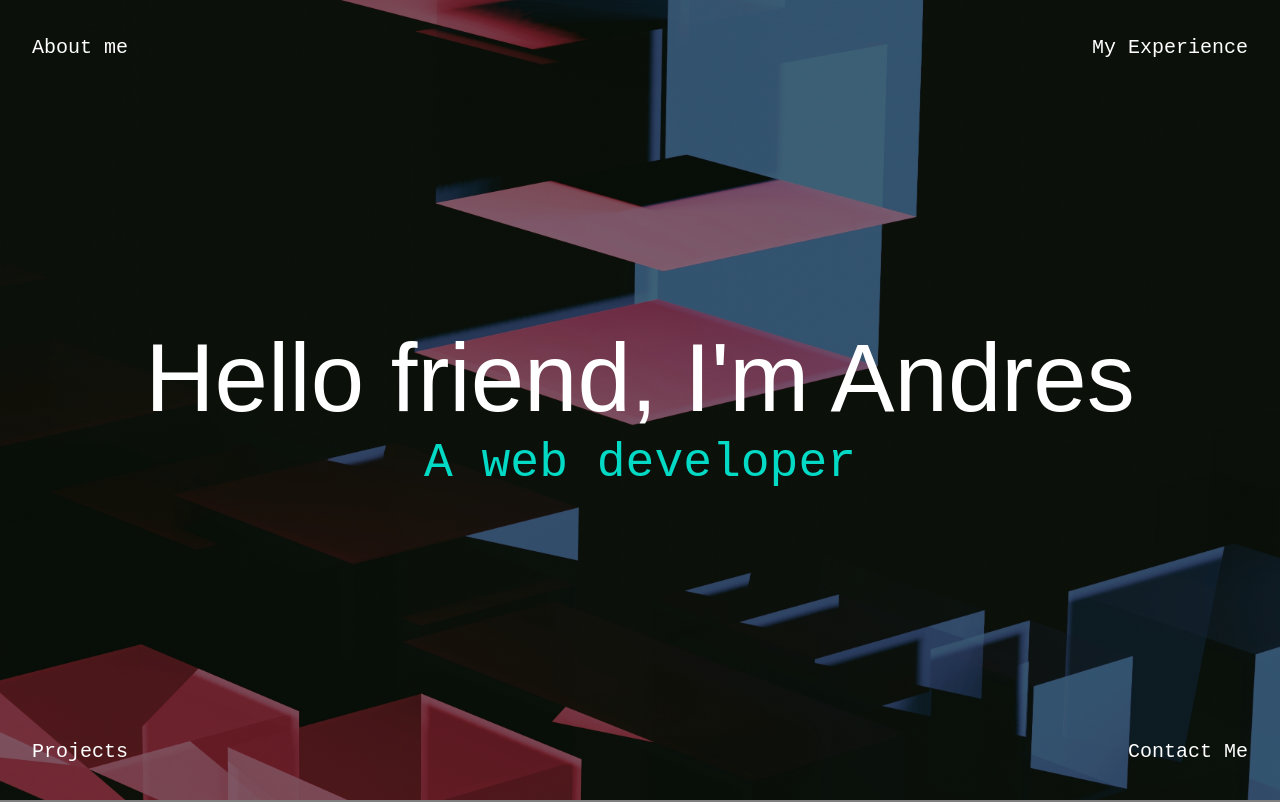
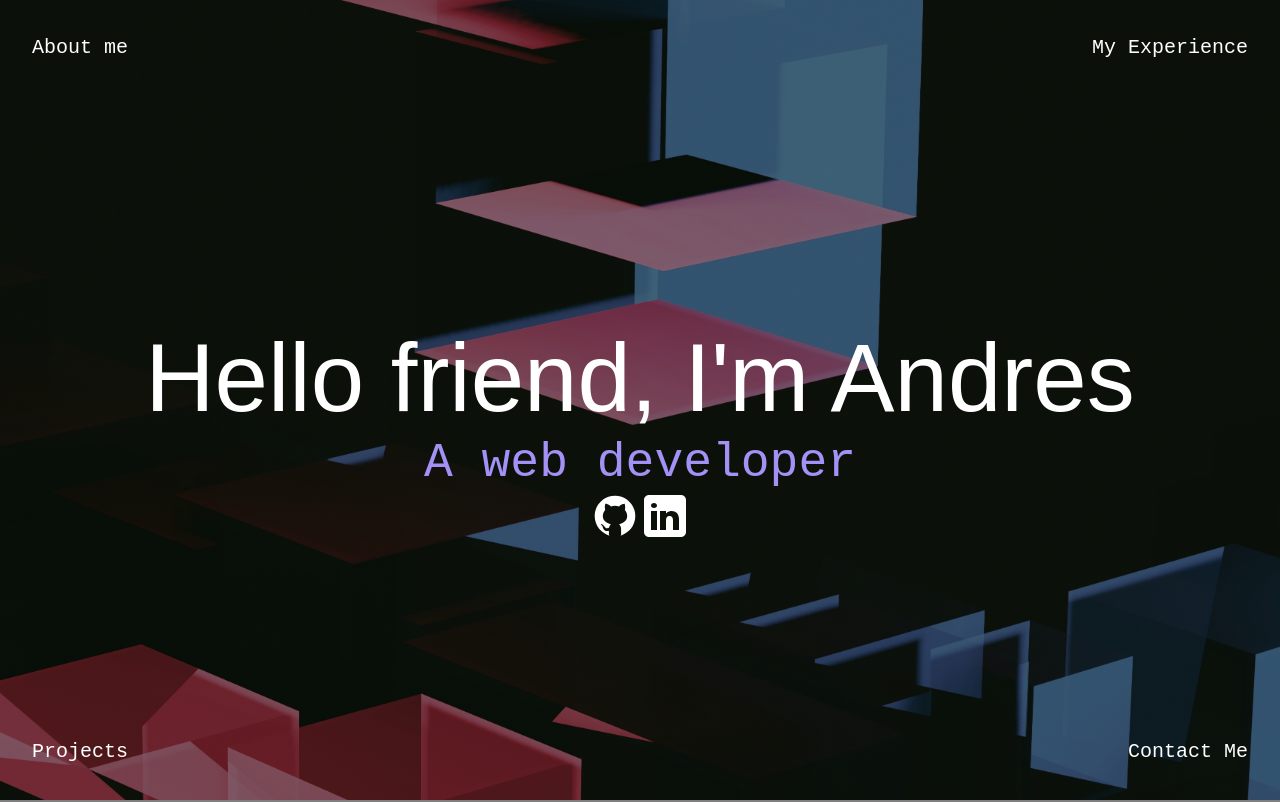
Before and after one commit to Knishmas/web-portfolio, a React (Create React App) app: page / in a window 1280 px wide. Shown: the top 802 px of the page. Built offline with nearby package versions, Linux system fonts and the light colour scheme.

Commit message:
Added social icons to hero and their size styling

```diff
--- a/src/components/Hero.js
+++ b/src/components/Hero.js
@@ -52,9 +52,11 @@ const Hero = () => {
         >
           Hello friend, I'm Andres
         </Typography>
-        <Typography variant="h3" className='.hero-container__subtext' color="#03DAC5">
+        <Typography variant="h3" className="hero-container__subtext wave-effect">
           A web developer
         </Typography>
+        <a href="https://github.com/Knishmas" target='blank'> <img className='hero-icon' src="/icons/github.svg" alt="github" /></a>
+       <a href="https://www.linkedin.com/in/andres-macias1/" target='blank'><img className='hero-icon' src="/icons/linkedin.svg" alt="linkedin" /></a>
       </div>
     </div>
   );
--- a/src/components/Styles/Hero.css
+++ b/src/components/Styles/Hero.css
@@ -2,6 +2,21 @@ html {
     scroll-behavior: smooth;
   }
 
+  @keyframes fadeIn {
+    0% {
+      opacity: 0;
+    }
+    100% {
+      opacity: 1;
+    }
+  }
+
+  .hero-container__title {
+    animation: fadeIn 2s ease-in-out;
+  }
+.hero-icon{
+  height: 50px;
+}
 .hero-container {
     flex-grow: 1;
     height: 100vh;
@@ -79,3 +94,19 @@ html {
     right: 2rem;
     text-decoration: none;
 }
+
+@keyframes wave {
+  0% {
+    color: #03DAC5;
+  }
+  50% {
+    color: #BB86FC;
+  }
+  100% {
+    color: #03DAC5;
+  }
+}
+
+.wave-effect {
+  animation: wave 5s infinite;
+}
```
